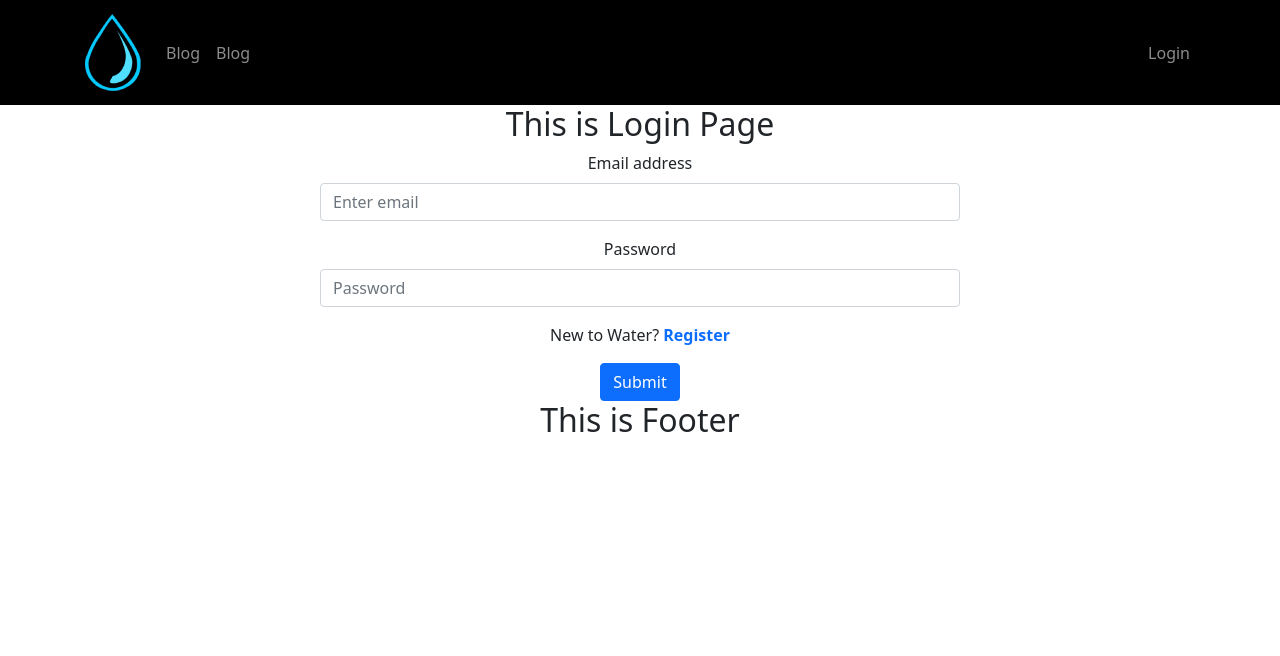
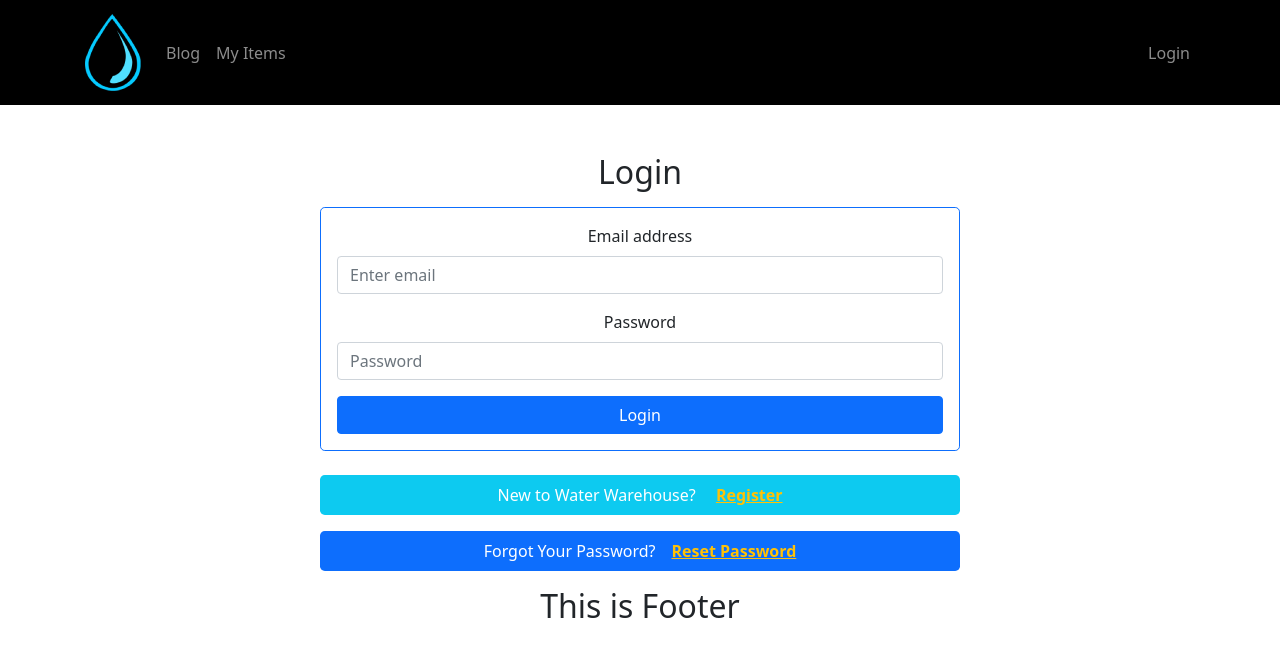
Before and after one commit to abyusuft/water-warehouse-client-side, a React (Create React App) app: page /login in a window 1280 px wide. Shown: the top 656 px of the page. Built offline with nearby package versions, Linux system fonts and the light colour scheme; no server answers.

Commit message:
login and registart page partically updated

```diff
--- a/src/App.js
+++ b/src/App.js
@@ -13,12 +13,12 @@ import MyItems from './components/Pages/Items/MyItems/MyItems';
 import ManageItems from './components/Pages/Items/ManageItems/ManageItems';
 import AddItem from './components/Pages/Items/AddItem/AddItem';
 import ItemDetails from './components/Pages/Items/ItemDetails/ItemDetails';
+import RequirAuth from './components/Shared/RequirAuth/RequirAuth';
 
 function App() {
   return (
     <div className="App">
       <Header></Header>
-
 
       <Routes>
         <Route path='/' element={<Home></Home>}></Route>
@@ -28,23 +28,27 @@ function App() {
         <Route path='/registar' element={<Registar></Registar>}></Route>
 
         <Route path='/additem' element={
-          <AddItem></AddItem>
+          <RequirAuth>
+            <AddItem></AddItem>
+          </RequirAuth>
         }></Route>
 
-
-
         <Route path='/myitems' element={
-          <MyItems></MyItems>
+          <RequirAuth>
+            <MyItems></MyItems>
+          </RequirAuth>
         }></Route>
 
-
-
         <Route path='/manageitems' element={
-          <ManageItems></ManageItems>
+          <RequirAuth>
+            <ManageItems></ManageItems>
+          </RequirAuth>
         }></Route>
 
         <Route path='/manageitem/:itemID' element={
-          <ItemDetails></ItemDetails>
+          <RequirAuth>
+            <ItemDetails></ItemDetails>
+          </RequirAuth>
         }></Route>
 
         <Route path='*' element={<NotFound></NotFound>}></Route>
--- a/src/components/Pages/Login/EmailLogin/EmailLogin.js
+++ b/src/components/Pages/Login/EmailLogin/EmailLogin.js
@@ -1,15 +1,19 @@
 import React from 'react';
 import auth from '../../../../firebase.init';
-import { useSignInWithEmailAndPassword } from 'react-firebase-hooks/auth';
+import { useAuthState, useSignInWithEmailAndPassword } from 'react-firebase-hooks/auth';
 import { toast, ToastContainer } from 'react-toastify';
 import { Button, Form } from 'react-bootstrap';
-import { Link } from 'react-router-dom';
+import { Link, useLocation, useNavigate } from 'react-router-dom';
 
 
 const EmailLogin = () => {
     const [signInWithEmailAndPassword, user, loading, error] = useSignInWithEmailAndPassword(auth);
+    const [user1] = useAuthState(auth);
 
+    const location = useLocation();
+    const navigate = useNavigate();
 
+    const from = location.state?.from?.pathname || "/";
 
     if (error) {
         return toast(`Error: ${error?.message}`)
@@ -17,8 +21,8 @@ const EmailLogin = () => {
     if (loading) {
 
     }
-    if (user) {
-
+    if (user || user1) {
+        navigate(from, { replace: true });
     }
 
     const handleFormSubmit = (event) => {
@@ -28,16 +32,13 @@ const EmailLogin = () => {
         signInWithEmailAndPassword(email, password);
     }
 
-
-
     return (
-        <div>
-            <h2>This is Login Page</h2>
-            <Form className='w-50 mx-auto' onSubmit={handleFormSubmit}>
+        <div className='mt-5'>
+            <h2 className='mb-3'>Login</h2>
+            <Form className='w-50 mx-auto border border-primary p-3 rounded rounded-3 mb-4' onSubmit={handleFormSubmit}>
                 <Form.Group className="mb-3" controlId="formBasicEmail">
                     <Form.Label>Email address</Form.Label>
                     <Form.Control type="email" name="email" placeholder="Enter email" />
-
                 </Form.Group>
 
                 <Form.Group className="mb-3" controlId="formBasicPassword">
@@ -45,14 +46,18 @@ const EmailLogin = () => {
                     <Form.Control type="password" name="password" placeholder="Password" />
                 </Form.Group>
                 <Form.Group className="mb-3" controlId="formBasicPassword">
-                    <p className='text-center'>New to Water? <Link className='text-decoration-none fw-bold' to='/registar'> Register</Link></p>
 
                 </Form.Group>
 
-                <Button variant="primary" type="submit">
-                    Submit
+                <Button className='w-100' variant="primary" type="submit">
+                    Login
                 </Button>
             </Form>
+            <div >
+                <p className=' text-white text-center mt-2 bg-info py-2 w-50 mx-auto rounded rounded-3'>New to Water Warehouse? <Link className='fw-bold text-warning   ps-3' to='/registar'>Register</Link></p>
+                <p className=' text-white text-center mt-2 bg-primary py-2 w-50 mx-auto rounded rounded-3'>Forgot Your Password?<Link className='fw-bold  text-warning ps-3' to='/registar'>Reset Password</Link></p>
+
+            </div>
             <ToastContainer />
 
         </div>
--- a/src/components/Pages/Login/Registar/Registar.js
+++ b/src/components/Pages/Login/Registar/Registar.js
@@ -1,7 +1,7 @@
 import React, { useState } from 'react';
 import { Form } from 'react-bootstrap';
 import { useCreateUserWithEmailAndPassword, useUpdateProfile } from 'react-firebase-hooks/auth';
-import { useNavigate } from 'react-router-dom';
+import { Link, useNavigate } from 'react-router-dom';
 import { toast } from 'react-toastify';
 import auth from '../../../../firebase.init';
 
@@ -44,9 +44,9 @@ const Registar = () => {
         navigate('/');
     }
     return (
-        <div>
-            <h2>This is Registar</h2>
-            <Form onSubmit={handleRegister} className='w-25 mx-auto mb-5'>
+        <div className='mt-5'>
+            <h2 className='mb-3'>Registar</h2>
+            <Form onSubmit={handleRegister} className='w-50 mx-auto border border-primary p-3 rounded rounded-3 mb-4'>
                 <Form.Group className="mb-3" controlId="formBasicName">
                     <Form.Control type="text" name="name" placeholder="Enter Your Name" required />
                 </Form.Group>
@@ -63,10 +63,14 @@ const Registar = () => {
                     <Form.Check onClick={() => setAgree(!agree)} type="checkbox" label="Agree our Terms and Condition" />
                 </Form.Group>
 
-                <button style={agree ? { opacity: "1" } : { opacity: ".7" }} className='d-block mx-auto ' type="submit" disabled={!agree} >
+                <button style={agree ? { opacity: "1" } : { opacity: ".7" }} className='d-block mx-auto btn btn-primary w-100' type="submit" disabled={!agree} >
                     Register
                 </button>
             </Form>
+            <div >
+                <p className=' text-white text-center mt-2 bg-info py-2 w-50 mx-auto rounded rounded-3'>Already have an Account? <Link className='fw-bold text-warning   ps-3' to='/login'>Login</Link></p>
+
+            </div>
         </div>
     );
 };
--- a/src/components/Shared/Header/Header.js
+++ b/src/components/Shared/Header/Header.js
@@ -21,7 +21,7 @@ const Header = () => {
                     <Navbar.Collapse id="responsive-navbar-nav">
                         <Nav className="me-auto">
                             <Nav.Link as={Link} to='/blog'>Blog</Nav.Link>
-                            <Nav.Link as={Link} to='/blog'>Blog</Nav.Link>
+                            <Nav.Link as={Link} to='/additem'>My Items</Nav.Link>
                         </Nav>
                         <Nav>
                             {
--- a/src/components/Shared/RequirAuth/RequirAuth.js
+++ b/src/components/Shared/RequirAuth/RequirAuth.js
@@ -1,11 +1,19 @@
 import React from 'react';
+import { useAuthState } from 'react-firebase-hooks/auth';
+import { Navigate, useLocation } from 'react-router-dom';
+import auth from '../../../firebase.init';
 
-const RequirAuth = () => {
-    return (
-        <div>
+const RequirAuth = ({ children }) => {
+    const [user, loading] = useAuthState(auth);
+    const location = useLocation();
+    if (loading) {
+        return <p>Loading...</p>
+    }
+    if (!user) {
+        return <Navigate to="/login" state={{ from: location }} replace />;
+    }
 
-        </div>
-    );
+    return children;
 };
 
 export default RequirAuth;
```
